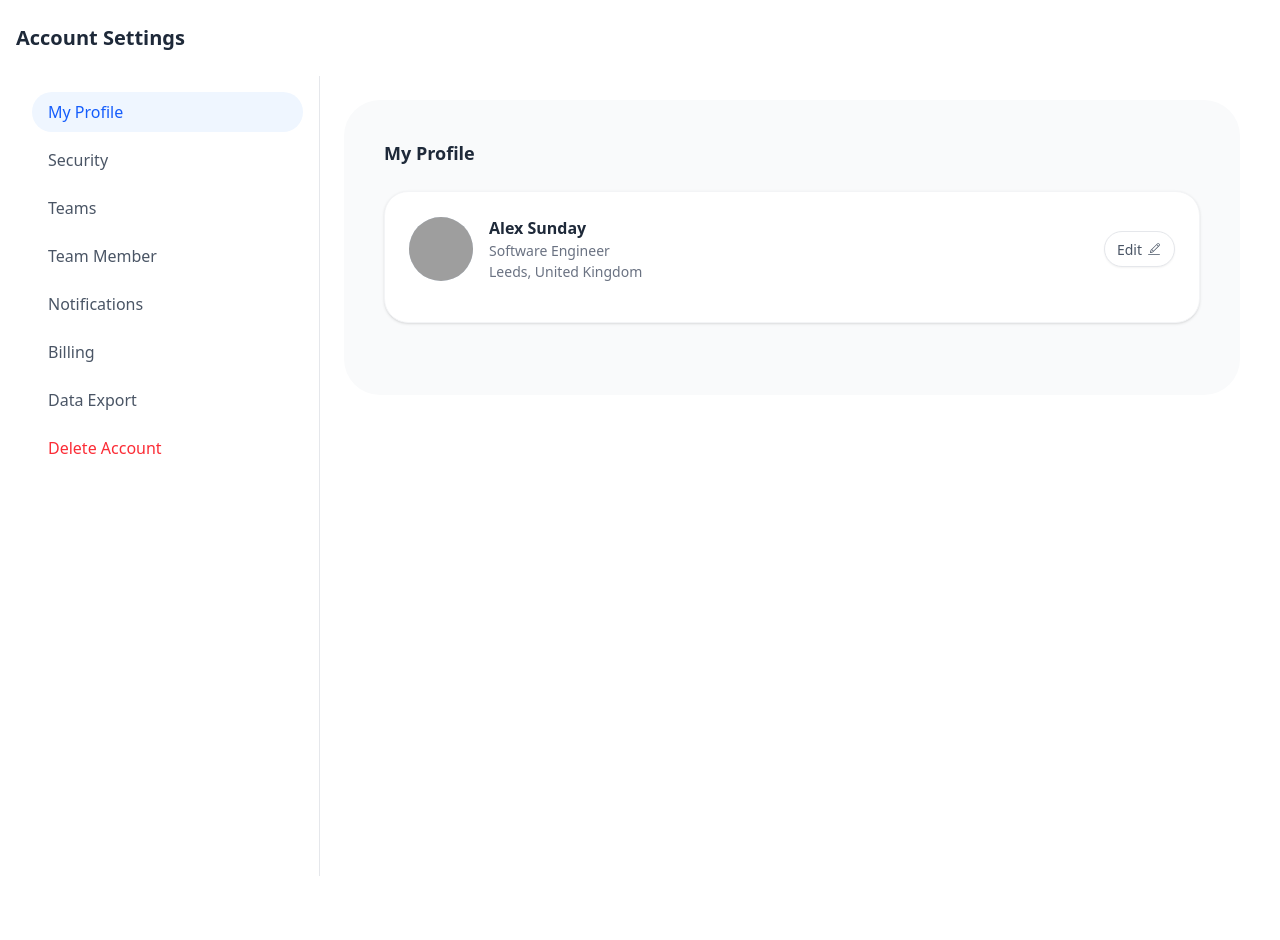
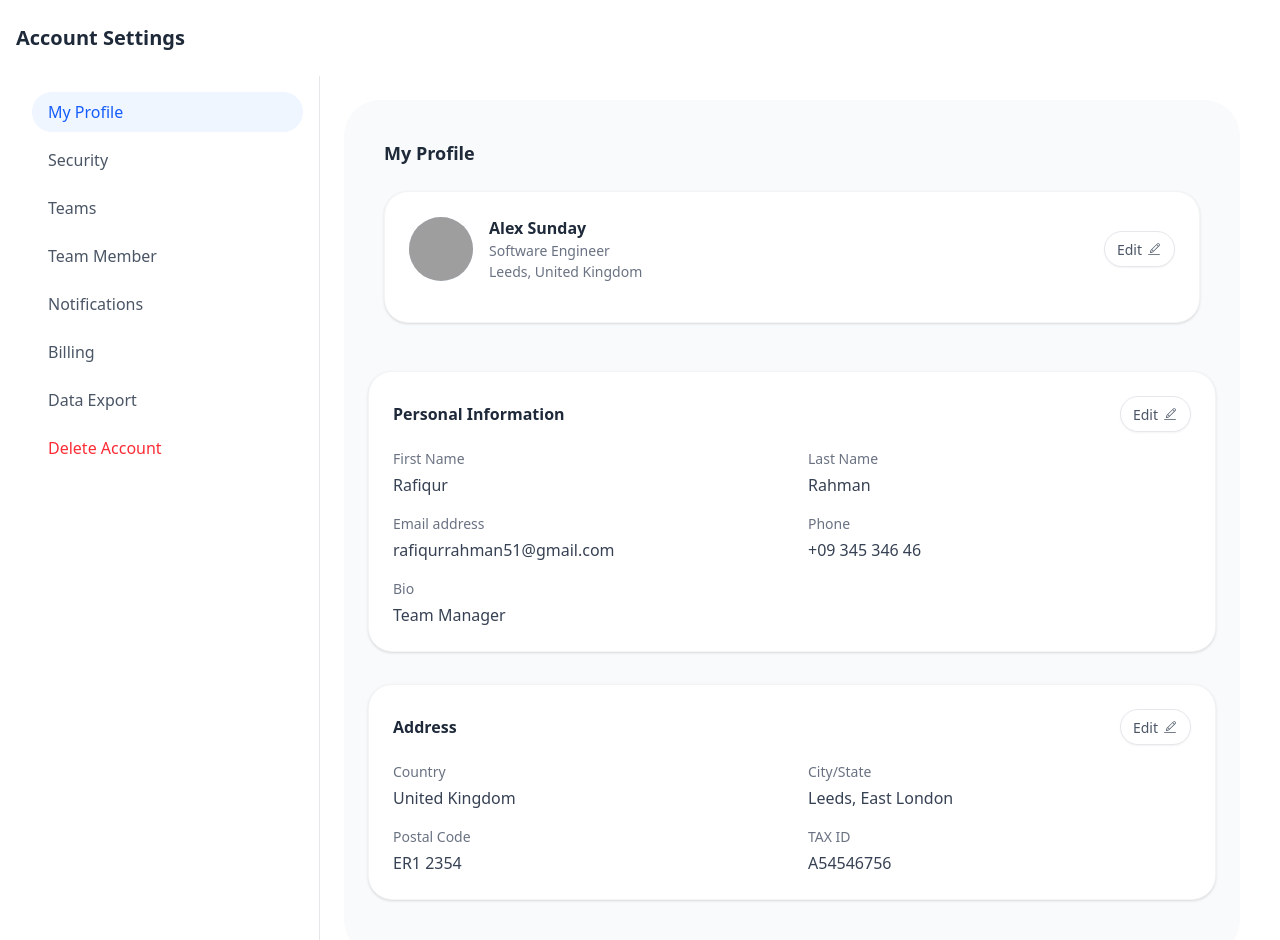
Before and after one commit to Elitesun/Profile-Settings-Page, a Next.js app in the folder la-a-la/: page /profil in a window 1280 px wide. Shown: the top 940 px of the page. Before the commit the page ends 900 px from the top, so only its background shows below. Built offline with nearby package versions, Linux system fonts and the light colour scheme; grey boxes are pictures that could not be loaded.

Commit message:
address and info done

```diff
--- a/la-a-la/app/profil/page.tsx
+++ b/la-a-la/app/profil/page.tsx
@@ -1,8 +1,20 @@
 import React from "react";
 import ProfileHeader from "@/components/ProfileHeader";
+import PersonnalInfo from "@/components/PersonnalInfo";
+import Address from "@/components/Address";
 
 const page = () => {
-  return <ProfileHeader />;
+  return (
+    <section>
+      <ProfileHeader />
+      <PersonnalInfo />
+      <Address />
+      {/* Mobile Delete Account Button */}
+      <div className="md:hidden mb-4">
+                        <button className="w-full py-2 px-4 text-red-500 font-medium rounded-lg transition hover:bg-red-50 border border-transparent hover:border-red-100">Delete Account</button>
+                    </div>
+    </section>
+  );
 };
 
 export default page;
--- /dev/null
+++ b/la-a-la/components/Address.tsx
@@ -0,0 +1,56 @@
+import React from "react";
+import { Button } from "@/components/ui/button";
+import { CiEdit } from "react-icons/ci";
+
+interface AddressProps {
+  country?: string;
+  cityState?: string;
+  postalCode?: string;
+  taxId?: string;
+  onEdit?: () => void;
+}
+
+const Address: React.FC<AddressProps> = ({
+  country = "United Kingdom",
+  cityState = "Leeds, East London",
+  postalCode = "ER1 2354",
+  taxId = "A54546756",
+  onEdit,
+}) => {
+  return (
+    <div className="mb-6 md:mb-8 bg-white p-4 md:p-6 rounded-lg shadow-sm border border-gray-100">
+      <div className="flex justify-between items-center mb-4">
+        <h3 className="font-semibold text-gray-800">Address</h3>
+        <Button
+          className="px-3 py-1.5 text-sm text-gray-600 bg-white border border-gray-200 rounded-md flex items-center gap-1 transition hover:bg-gray-50 hover:shadow-sm"
+          onClick={onEdit}
+          variant="outline"
+        >
+          Edit
+          <CiEdit className="text-sm" />
+        </Button>
+      </div>
+
+      <div className="grid grid-cols-1 md:grid-cols-2 gap-y-4 gap-x-4 md:gap-x-8">
+        <div>
+          <p className="text-sm text-gray-500 mb-1">Country</p>
+          <p className="text-gray-700">{country}</p>
+        </div>
+        <div>
+          <p className="text-sm text-gray-500 mb-1">City/State</p>
+          <p className="text-gray-700">{cityState}</p>
+        </div>
+        <div>
+          <p className="text-sm text-gray-500 mb-1">Postal Code</p>
+          <p className="text-gray-700">{postalCode}</p>
+        </div>
+        <div>
+          <p className="text-sm text-gray-500 mb-1">TAX ID</p>
+          <p className="text-gray-700">{taxId}</p>
+        </div>
+      </div>
+    </div>
+  );
+};
+
+export default Address;
--- a/la-a-la/components/PersonnalInfo.tsx
+++ b/la-a-la/components/PersonnalInfo.tsx
@@ -0,0 +1,62 @@
+import React from "react";
+import { Button } from "@/components/ui/button";
+import { CiEdit } from "react-icons/ci";
+
+interface PersonalInfoProps {
+  firstName?: string;
+  lastName?: string;
+  email?: string;
+  phone?: string;
+  bio?: string;
+  onEdit?: () => void;
+}
+
+const PersonnalInfo: React.FC<PersonalInfoProps> = ({
+  firstName = "Rafiqur",
+  lastName = "Rahman",
+  email = "rafiqurrahman51@gmail.com",
+  phone = "+09 345 346 46",
+  bio = "Team Manager",
+  onEdit,
+}) => {
+  return (
+    <div className="mb-6 md:mb-8 bg-white p-4 md:p-6 rounded-lg shadow-sm border border-gray-100">
+      <div className="flex justify-between items-center mb-4">
+        <h3 className="font-semibold text-gray-800">Personal Information</h3>
+        <Button
+          className="px-3 py-1.5 text-sm text-gray-600 bg-white border border-gray-200 rounded-md flex items-center gap-1 transition hover:bg-gray-50 hover:shadow-sm"
+          onClick={onEdit}
+          variant="outline"
+        >
+          Edit
+          <CiEdit className="text-sm" />
+        </Button>
+      </div>
+
+      <div className="grid grid-cols-1 md:grid-cols-2 gap-y-4 gap-x-4 md:gap-x-8">
+        <div>
+          <p className="text-sm text-gray-500 mb-1">First Name</p>
+          <p className="text-gray-700">{firstName}</p>
+        </div>
+        <div>
+          <p className="text-sm text-gray-500 mb-1">Last Name</p>
+          <p className="text-gray-700">{lastName}</p>
+        </div>
+        <div>
+          <p className="text-sm text-gray-500 mb-1">Email address</p>
+          <p className="text-gray-700 break-words">{email}</p>
+        </div>
+        <div>
+          <p className="text-sm text-gray-500 mb-1">Phone</p>
+          <p className="text-gray-700">{phone}</p>
+        </div>
+        <div className="col-span-1 md:col-span-2">
+          <p className="text-sm text-gray-500 mb-1">Bio</p>
+          <p className="text-gray-700">{bio}</p>
+        </div>
+      </div>
+    </div>
+  );
+};
+
+export default PersonnalInfo;
--- a/la-a-la/components/Sidebar.tsx
+++ b/la-a-la/components/Sidebar.tsx
@@ -41,28 +41,18 @@ const navigationItems: NavItem[] = [
 
 export function Sidebar({children} : SidebarProps) {
     return (
-        <div className="flex min-h-screen">
+        <div className="flex flex-col md:flex-row min-h-screen">
             <aside className="w-full md:w-[19rem] bg-white border-r border-gray-200 p-4">
                 <nav className="flex flex-col gap-2">
                     <div className="w-full flex flex-row md:flex-col overflow-x-auto md:overflow-visible gap-2 pb-2 md:pb-0 mb-4 md:mb-0">
-                        {
-                        navigationItems.map((item) => (
-                            <a key={
-                                    item.href
-                                }
-                                href={
-                                    item.href
-                                }
-                                className={
-                                    `py-2 px-4 font-medium rounded-lg whitespace-nowrap ${
-                                        item.isActive ? 'bg-blue-50 text-blue-600' : 'text-gray-600 hover:bg-gray-100'
-                                    }`
-                            }>
-                                {
-                                item.label
-                            } </a>
-                        ))
-                    } </div>
+                        {navigationItems.map((item) => (
+                            <a key={item.href}
+                                href={item.href}
+                                className={`py-2 px-4 font-medium rounded-lg whitespace-nowrap ${item.isActive ? 'bg-blue-50 text-blue-600' : 'text-gray-600 hover:bg-gray-100'}`}>
+                                {item.label}
+                            </a>
+                        ))}
+                    </div>
                     <div className="md:mt-auto hidden md:block">
                         <button className="py-2 px-4 text-red-500 font-medium rounded-lg transition hover:bg-red-50">
                             Delete Account
@@ -72,7 +62,8 @@ export function Sidebar({children} : SidebarProps) {
             </aside>
             <main className="flex-1 p-4 md:p-6">
                 <div className="w-full bg-gray-50 p-4 md:p-6 rounded-xl">
-                    {children} </div>
+                    {children}
+                </div>
             </main>
         </div>
     );
```
